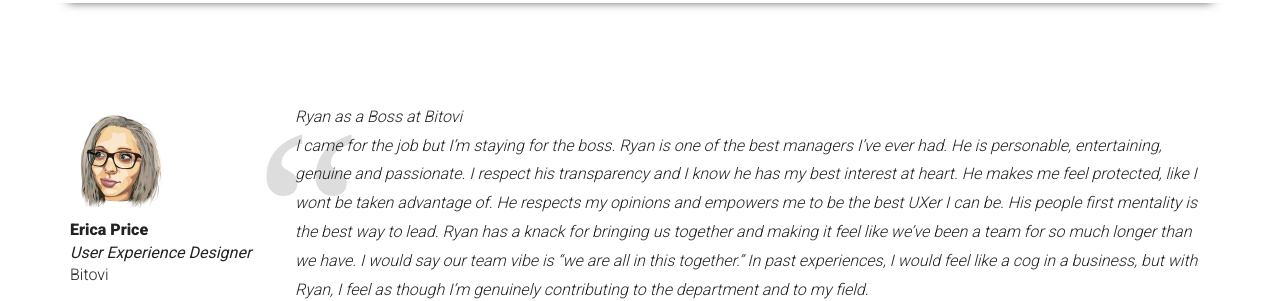
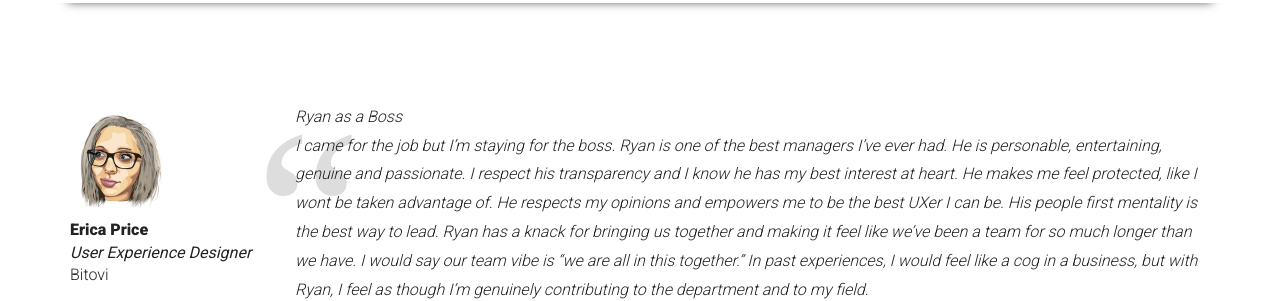
Before and after one commit to ryangwilson/ryangwilson.github.io, a Jekyll site: the page built from references.md, in a window 1280 px wide and 900 px high, scrolled down 1301 px. Shown: the part 153-454 px from the top of the window. Built offline with Jekyll 4.4.1, drawn with Linux system fonts in a browser that asks for light colours; some web fonts are replaced.

Commit message:
removes 'at bitovi' from ericas rec

```diff
--- a/_data/testimonials.json
+++ b/_data/testimonials.json
@@ -30,7 +30,7 @@
     "lastname": "Price",
     "title": "User Experience Designer",
     "company": "Bitovi",
-    "quote": "Ryan as a Boss at Bitovi <br>I came for the job but I’m staying for the boss. Ryan is one of the best managers I’ve ever had. He is personable, entertaining, genuine and passionate. I respect his transparency and I know he has my best interest at heart. He makes me feel protected, like I wont be taken advantage of. He respects my opinions and empowers me to be the best UXer I can be. His people first mentality is the best way to lead. Ryan has a knack for bringing us together and making it feel like we’ve been a team for so much longer than we have. I would say our team vibe is “we are all in this together.” In past experiences, I would feel like a cog in a business, but with Ryan, I feel as though I’m genuinely contributing to the department and to my field. <br><br>Ryan as a UX Leader <br>I value Ryan’s views for the UX department. They align with my career goals. I love all the UX values that he stands for. For the first time, I don’t feel like I’m contributing to someone else’s objective. They are mine too. I cannot wait to see what our team looks like in the future. <br><br>Ryan is a bad ass and I respect him tremendously. UX often times doesn’t get the respect it deserves in companies. I hope to help Ryan in his quest to educate our company and clients on how big of an impact UX can have on a product."
+    "quote": "Ryan as a Boss <br>I came for the job but I’m staying for the boss. Ryan is one of the best managers I’ve ever had. He is personable, entertaining, genuine and passionate. I respect his transparency and I know he has my best interest at heart. He makes me feel protected, like I wont be taken advantage of. He respects my opinions and empowers me to be the best UXer I can be. His people first mentality is the best way to lead. Ryan has a knack for bringing us together and making it feel like we’ve been a team for so much longer than we have. I would say our team vibe is “we are all in this together.” In past experiences, I would feel like a cog in a business, but with Ryan, I feel as though I’m genuinely contributing to the department and to my field. <br><br>Ryan as a UX Leader <br>I value Ryan’s views for the UX department. They align with my career goals. I love all the UX values that he stands for. For the first time, I don’t feel like I’m contributing to someone else’s objective. They are mine too. I cannot wait to see what our team looks like in the future. <br><br>Ryan is a bad ass and I respect him tremendously. UX often times doesn’t get the respect it deserves in companies. I hope to help Ryan in his quest to educate our company and clients on how big of an impact UX can have on a product."
   },
   {
     "id": 4,
```
Also changed, not shown: 3 other files.
